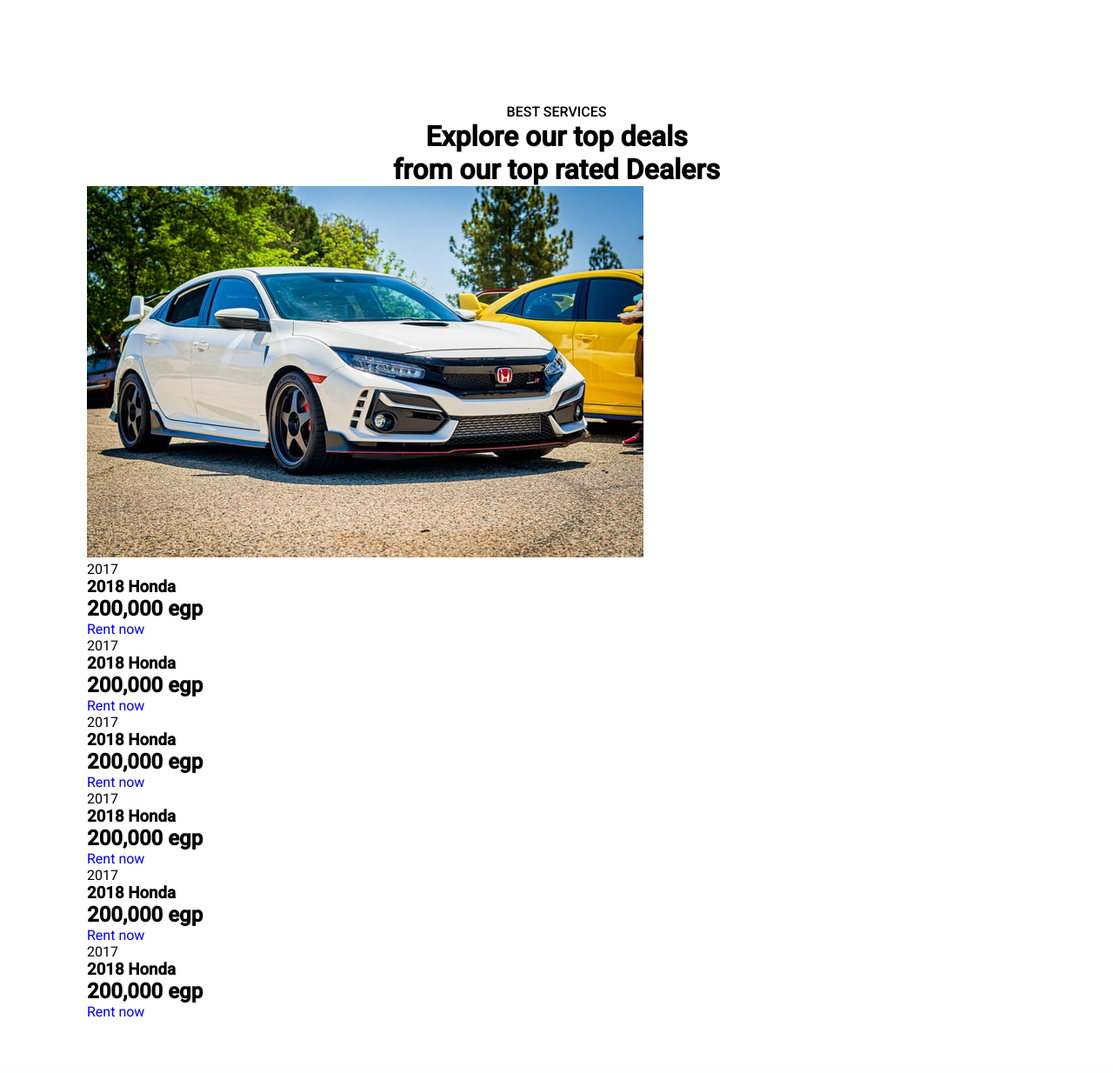
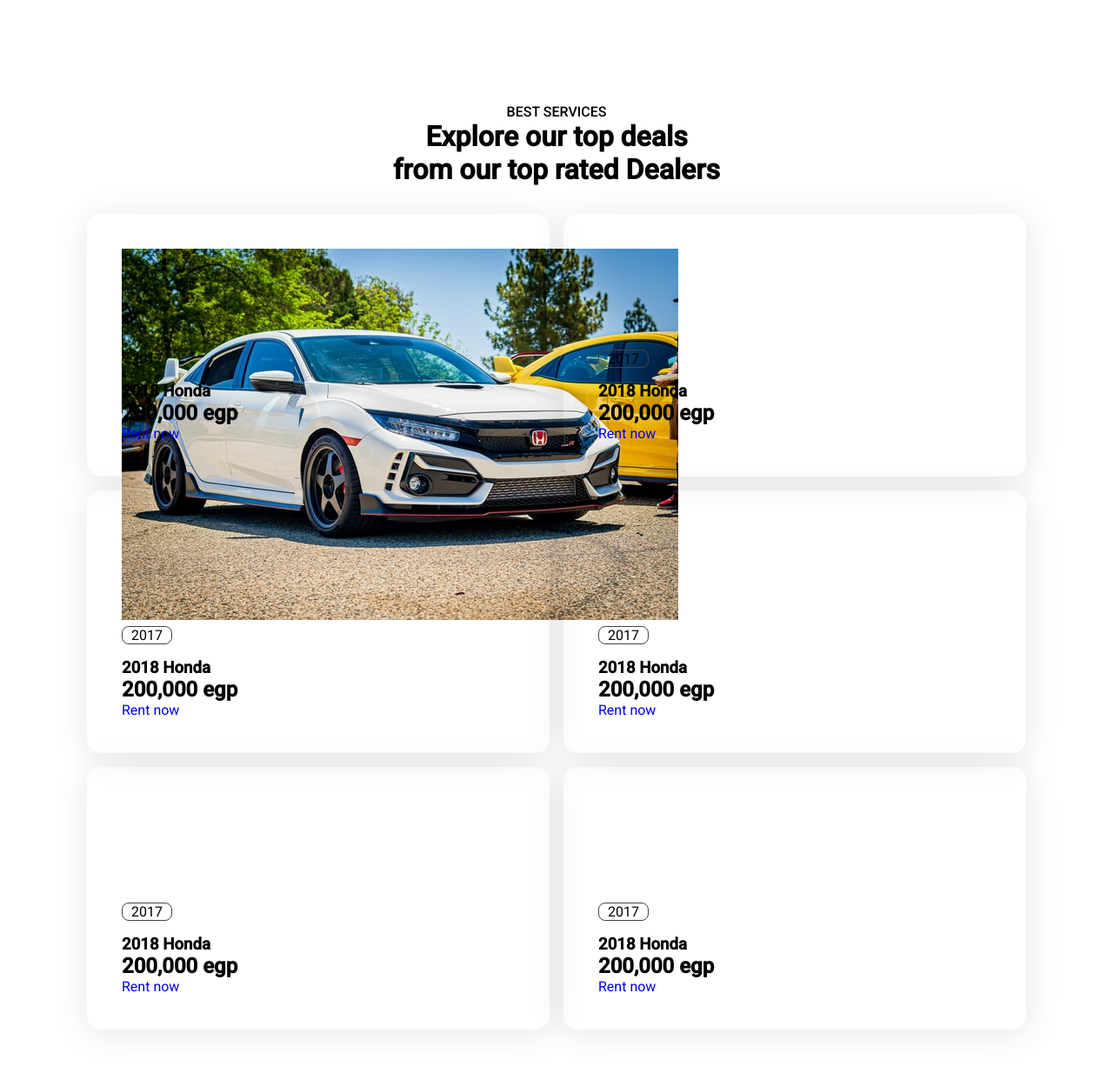
Before and after one commit to omaralaa101/Car-rental-website, a PHP site: page / in a window 1280 px wide. Shown: the part 1109-2343 px from the top of the page at 87% size. Before the commit the page ends 2279 px from the top, so only its background shows below. Run offline with PHP 8.4, Linux system fonts and the light colour scheme.

Commit message:
Update style.css

```diff
--- a/db_final/style.css
+++ b/db_final/style.css
@@ -208,3 +208,36 @@
  font-weight: 500;
  margin: 1.4rem 0 0.5rem;
 }
+.services-container{
+    display:grid ;
+    grid-template-columns: repeat(auto-fit,minmax(350px,auto));
+    gap:1rem ;
+    margin-top: 2rem;
+}
+.services-container .box{
+   padding: 40px;
+   border-radius: 1rem ;
+   box-shadow: 1px 4px 41px rgba(0, 0,0,0.1);
+   overflow:visible;
+}
+.services-container .box .box-img {
+width: 300px;
+height: 300px;
+
+
+ }
+ .services-container .box .box-img{
+    width:100px;
+    height: 100px;
+    border-radius: 1rem;
+    object-fit:fill;
+    object-position:center ;
+
+ }
+.services-container .box p{
+    padding: 0 10px;
+    border: 1px solid var(--text-color);
+    width: 58px;
+    border-radius: 0.5rem;
+    margin: 1rem 0 1rem;
+}
```
